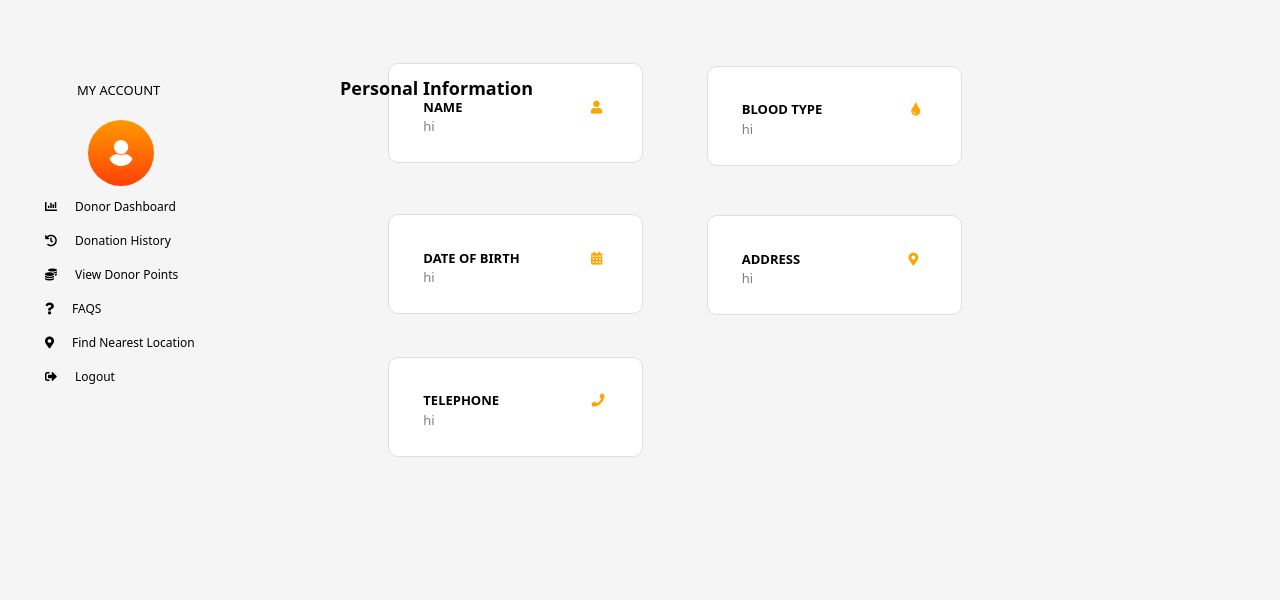
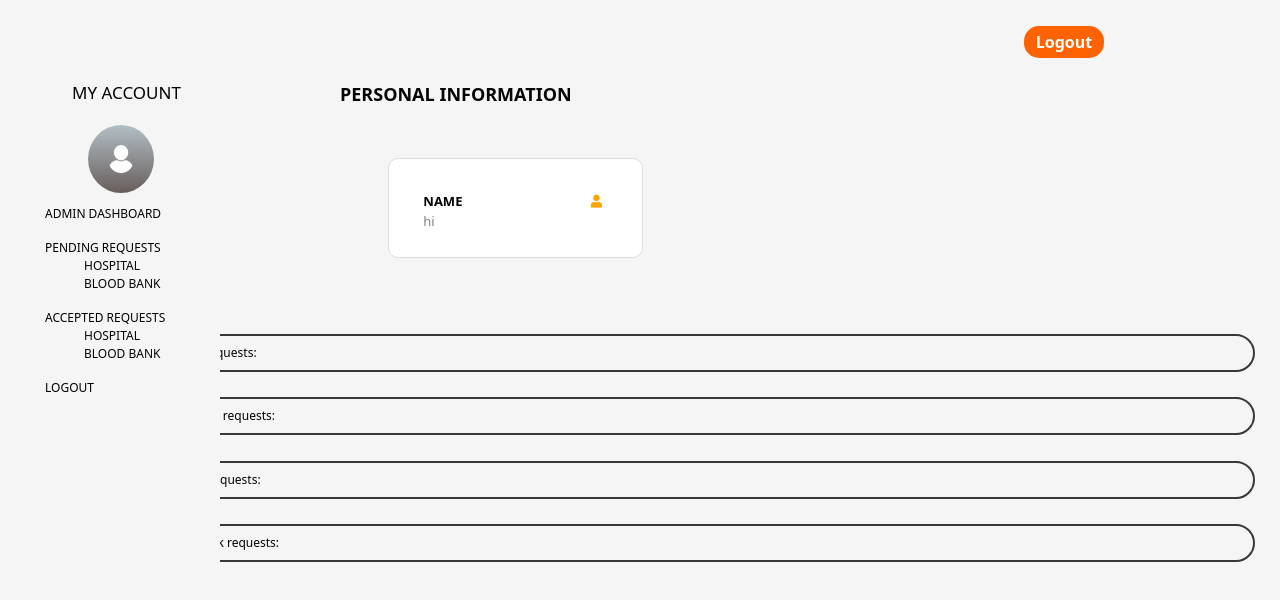
Before and after one commit to cb011009/Blood-Donation-System---Frontend, a React (Create React App) app: page / in a window 1280 px wide. Shown: the top 600 px of the page. Built offline with nearby package versions, Linux system fonts and the light colour scheme.

Commit message:
Seventh commit

```diff
--- a/src/Dashboards.css
+++ b/src/Dashboards.css
@@ -29,7 +29,7 @@
 
 .finalheading{
   margin-bottom:4%;
-  margin-top:6%;
+  margin-top:2%;
   margin-left:28%;
   font-size:18px;
   color:rgb(5, 5, 5);
@@ -44,7 +44,7 @@
 }
 
 .leftcolumn1{
-  margin-top:-7%;
+  margin-top:2%;
   margin-left:30%;
   border-radius: 10px;
   width:20%;
@@ -58,6 +58,18 @@
 .leftcolumn2{
   margin-top:-3%;
   margin-left:65%;
+}
+
+.Logout{
+  border:none;
+  color:rgb(255, 255, 255);
+  font-weight: bold;
+  border-radius:15px;
+  background-color: rgb(255, 98, 0);
+  padding:4px;
+  width:80px;
+  margin-top:2%;
+  margin-left:80%;
 
 }
 
@@ -174,7 +186,7 @@ color: orange;
 .table {
   list-style: none;
   padding: -2px;
-  margin-top: -10%;
+  margin-top: 6%;
 
 }
 .dashboard{
--- a/src/Dashboards.js
+++ b/src/Dashboards.js
@@ -177,7 +177,7 @@ function Dashboards(props) {
    BLOODBANK: 'bloodbank'
 };
 
-const choice = UserType.DONOR;
+const choice = UserType.ADMIN;
 let content = null;
 
 if (choice === UserType.DONOR) {
@@ -185,11 +185,7 @@ content = (
 <div>
 <Navigation user={UserType.DONOR} />
 <div className="maincontainer">
-<hr className="navhr"/>
-<div className="dashboard">
-<div className='iconImage'>
-</div>
-</div>
+<button className="Logout">Logout</button>
 <div className="dashboardinfo">
 <h3 className="finalheading">Personal Information</h3>
 <ul>
@@ -228,20 +224,15 @@ content = (
 <div>
 <Navigation user={UserType.ADMIN} />
 <div className="maincontainer">
-<div className="dashboard">
-<h1 className="firstheading">WELCOME {props.name}!</h1>
-<h2 className="subheading">YOUR DASHBOARD</h2>
-<div className='iconImage'>
-<img src={profilepic} className='adminIcon' />
-</div>
-</div>
+<button className="Logout">Logout</button>
 <div className="dashboardinfo">
 <h3 className="finalheading">PERSONAL INFORMATION</h3>
 <ul>
+<div className="leftcolumn1">
 <li className="list">
-NAME: {props.name}
+ NAME <i className="fas fa-user icon-left1"></i><span className="innertext">hi</span>
 </li>
-<hr />
+</div>
 <div className="table">
 <li className="list">
 Number of pending hospital requests: {props.pendinghospital}
@@ -266,6 +257,7 @@ Number of accepted blood bank requests: {props.acceptedbloodbank}
   <div>
   <Navigation user={UserType.HOSPITAL} />
   <div className="maincontainer">
+  <button className="Logout">Logout</button>
   <div className="dashboard">
   <h1 className="firstheading">WELCOME {props.name}!</h1>
   <h2 className="subheading">YOUR DASHBOARD</h2>
@@ -298,6 +290,7 @@ Number of accepted blood bank requests: {props.acceptedbloodbank}
   <div>
   <Navigation user={UserType.BLOODBANK} />
     <div className="maincontainer">
+    <button className="Logout">Logout</button>
     <div className="dashboard">
     <h1 className="firstheading">WELCOME {props.name}!</h1>
     <h2 className="subheading">YOUR DASHBOARD</h2>
--- a/src/Navigation.css
+++ b/src/Navigation.css
@@ -22,18 +22,25 @@
     { background-image: linear-gradient(to bottom, #fb5b5b,#e8000c)
     }
 
-.link{
+.link,.linkexceptional{
   padding:0 0px ;
   background-color:none ;
   font:12px;
   color:rgb(0, 0, 0) ;
   text-decoration: none ;
   font-size: 12px;
-}
-.link {
   display: flex;
   align-items: center;
-  padding-left: 5px; /* Adjust the value as needed */
+  padding-left: 5px;
+  font-size: 12px;
+}
+
+.sidelink{
+  text-decoration: none ;
+  display: flex;
+  align-items: center;
+  margin-left:12px;
+  font-size: 12px;
 }
 
 .link i {
@@ -46,7 +53,7 @@
   padding: 8px;
 }
 
-.link:hover {
+.link:hover,.sidelink:hover {
   text-decoration: none ;
   background-color: transparent;
   color: rgb(205, 196, 196);
@@ -61,7 +68,7 @@
 */
 .subnav{
   color:white;
-  font-size:12px;
+  font-size:10px;
   margin-left:15px;
 }
 
@@ -93,7 +100,7 @@ transition: transform 0.3s ease;
  margin-left:2%;
  margin-top:1%;
  background-color: transparent;
-    border: none;
+border: none;
 
 }
 
@@ -124,8 +131,8 @@ transition: transform 0.3s ease;
 
 .myac{
   color:rgb(0, 0, 0);
-  font-size:13px;
+  font-size:17px;
   margin-top:10%;
   margin-bottom:25%;
-  margin-left: 45px;
+  margin-left: 40px;
 }
--- a/src/Navigation.js
+++ b/src/Navigation.js
@@ -264,6 +264,7 @@ export default Navigation;
 
 
 import profilepic from "./images/common.png";
+
 import React, { useState } from "react";
 import "./Navigation.css";
 
@@ -281,7 +282,6 @@ function Navigation(props) {
     if (props.user === UserTypes.DONOR) {
       return (
         <ul className="sidebarnav">
-          <hr className="navhr"/>
           <h2 className="myac"> MY ACCOUNT </h2>
           <img src={profilepic} className='donorIcon' />
 
@@ -329,21 +329,51 @@ function Navigation(props) {
     if (props.user === UserTypes.ADMIN) {
       return (
         <ul className="sidebarnav">
+          <h2 className="myac"> MY ACCOUNT </h2>
+          <img src={profilepic} className='adminIcon' />
           <li className="lists">
-            <a href="/Dashboards" className="link">ADMIN DASHBOARD</a>
+            <a href="/Dashboards" className="link">
+              <span className="icon admin-dashboard-icon"></span>
+              ADMIN DASHBOARD
+            </a>
           </li>
           <li className="lists">
-            <a href="/Pendingrequests" className="link">PENDING REQUESTS</a>
-            <li className="subnav">HOSPITAL</li>
-            <li className="subnav">BLOOD BANK</li>
-          </li >
-          <li className="lists">
-            <a href="/Acceptedrequests" className="link">ACCEPTED REQUESTS</a>
-            <li className="subnav">HOSPITAL</li>
-            <li className="subnav">BLOOD BANK</li>
+            <a href="/Pendingrequests" className="linkexceptional">
+              <span className="icon hospital-icon"></span>
+              PENDING REQUESTS
+            </a>
+            <ul>
+              <li className="sidelink">
+                <span className="icon hospital-icon"></span>
+                HOSPITAL
+              </li>
+              <li className="sidelink">
+                <span className="icon bloodbank-icon"></span>
+                BLOOD BANK
+              </li>
+            </ul>
           </li>
           <li className="lists">
-            <a href="/SignUp" className="link">LOGOUT</a>
+            <a href="/Acceptedrequests" className="linkexceptional">
+              <span className="icon hospital-icon"></span>
+              ACCEPTED REQUESTS
+            </a>
+            <ul>
+              <li className="sidelink">
+                <span className="icon hospital-icon"></span>
+                HOSPITAL
+              </li>
+              <li className="sidelink">
+                <span className="icon bloodbank-icon"></span>
+                BLOOD BANK
+              </li>
+            </ul>
+          </li>
+          <li className="lists">
+            <a href="/SignUp" className="link">
+              <span className="icon logout-icon"></span>
+              LOGOUT
+            </a>
           </li>
         </ul>
       );
```
